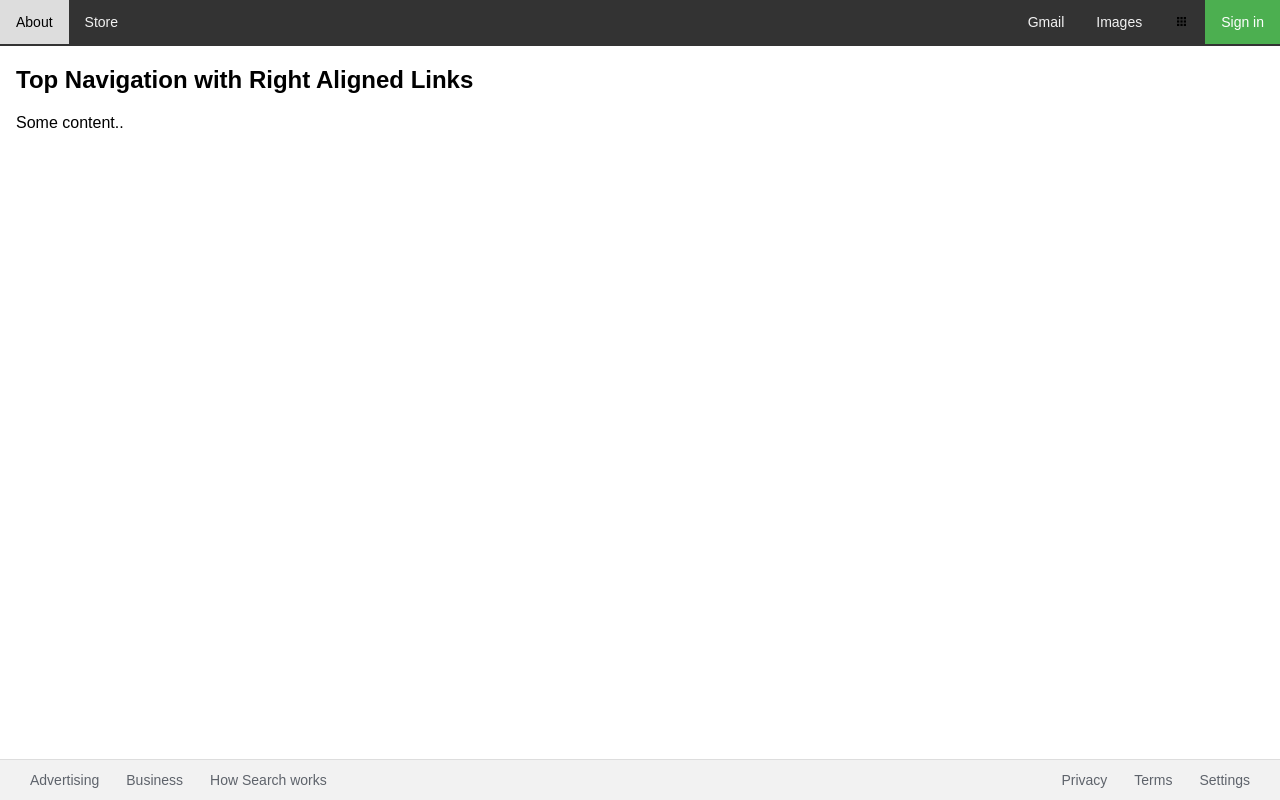
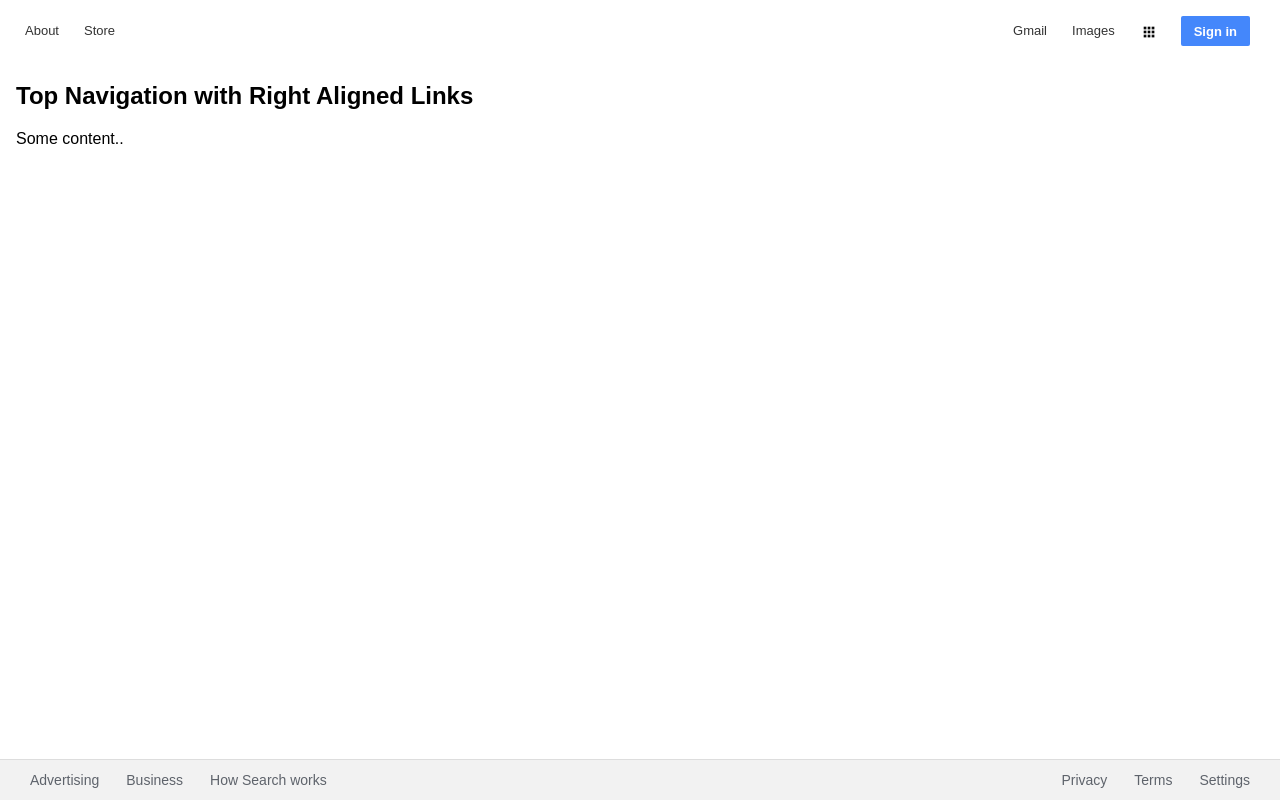
Before and after one commit to qSharpy/google-homepage, a plain HTML site: page index.html in a window 1280 px wide. Drawn offline with Linux system fonts and the light colour scheme.

Commit message:
Modify topbar to look like Google

```diff
--- a/index.html
+++ b/index.html
@@ -11,7 +11,7 @@
               <a href="#search">Gmail</a>
               <a href="#about">Images</a>
               <a href="#bento-menu">
-                <img src="images/bento-menu.png" width="15px">
+                <img src="images/bento-menu.png" width="18px">
                 </a>
               <a class="active"href="#about">Sign in</a>
             </div>
--- a/styles/style.css
+++ b/styles/style.css
@@ -5,16 +5,19 @@ body {
 
 .topnav {
   overflow: hidden;
-  background-color: #333;
 }
 
 .topnav a {
   float: left;
-  color: #f2f2f2;
+  color: #333333;
   text-align: center;
-  padding: 14px 16px;
+  margin-left: 23px;
+  padding-top: 23px;
+  padding-left: 2px;
+  padding-right: 0px;
+  padding-bottom: 18px;
   text-decoration: none;
-  font-size: 14px;
+  font-size: 13px;
 }
 
 .topnav a:hover {
@@ -23,12 +26,18 @@ body {
 }
 
 .topnav a.active {
-  background-color: #4CAF50;
+  background-color: #4487FB;
+  font-weight: bold;
   color: white;
+  padding: 7.5px 13px;
+  justify-self: center;
+  margin-top: 16px;
+  border-radius: 2px;
 }
 
 .topnav-right {
   float: right;
+  padding-right: 30px;
 }
 
 .navbar {
```
